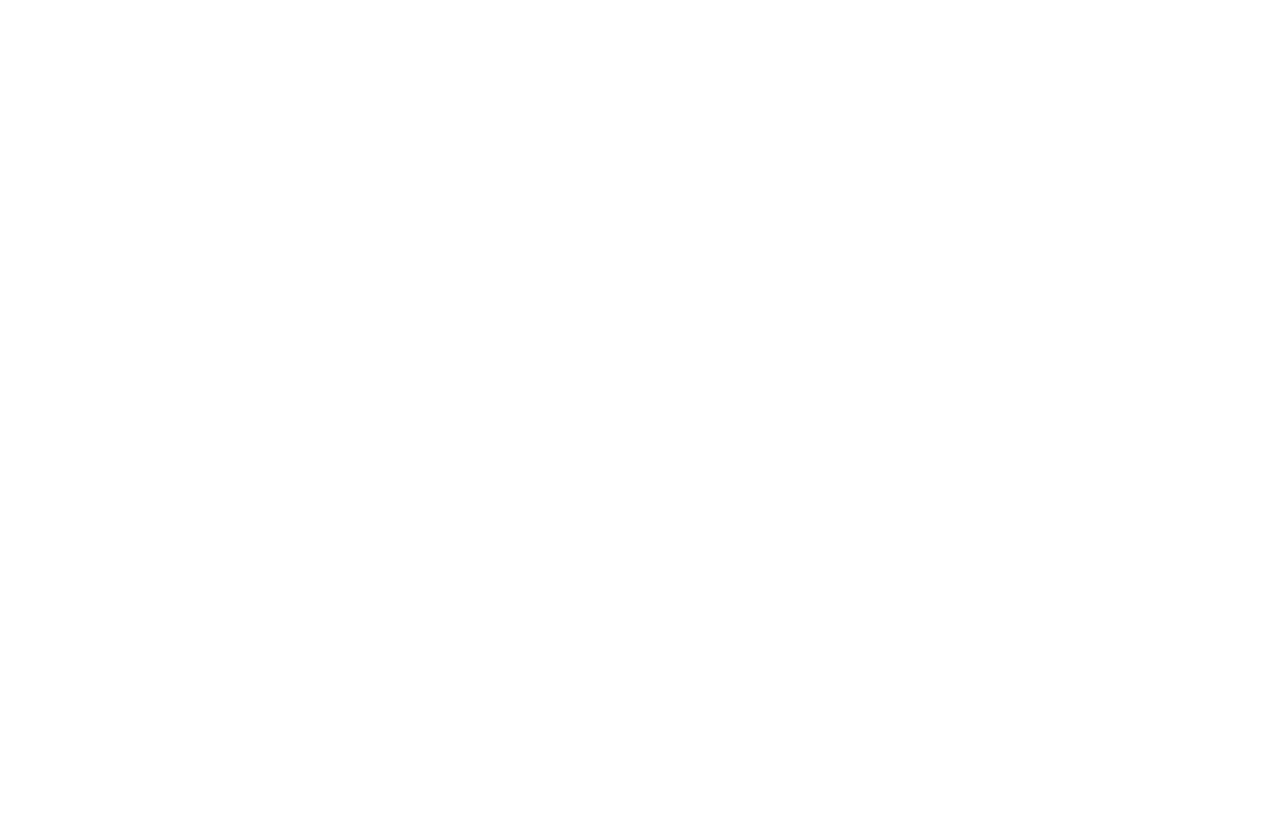
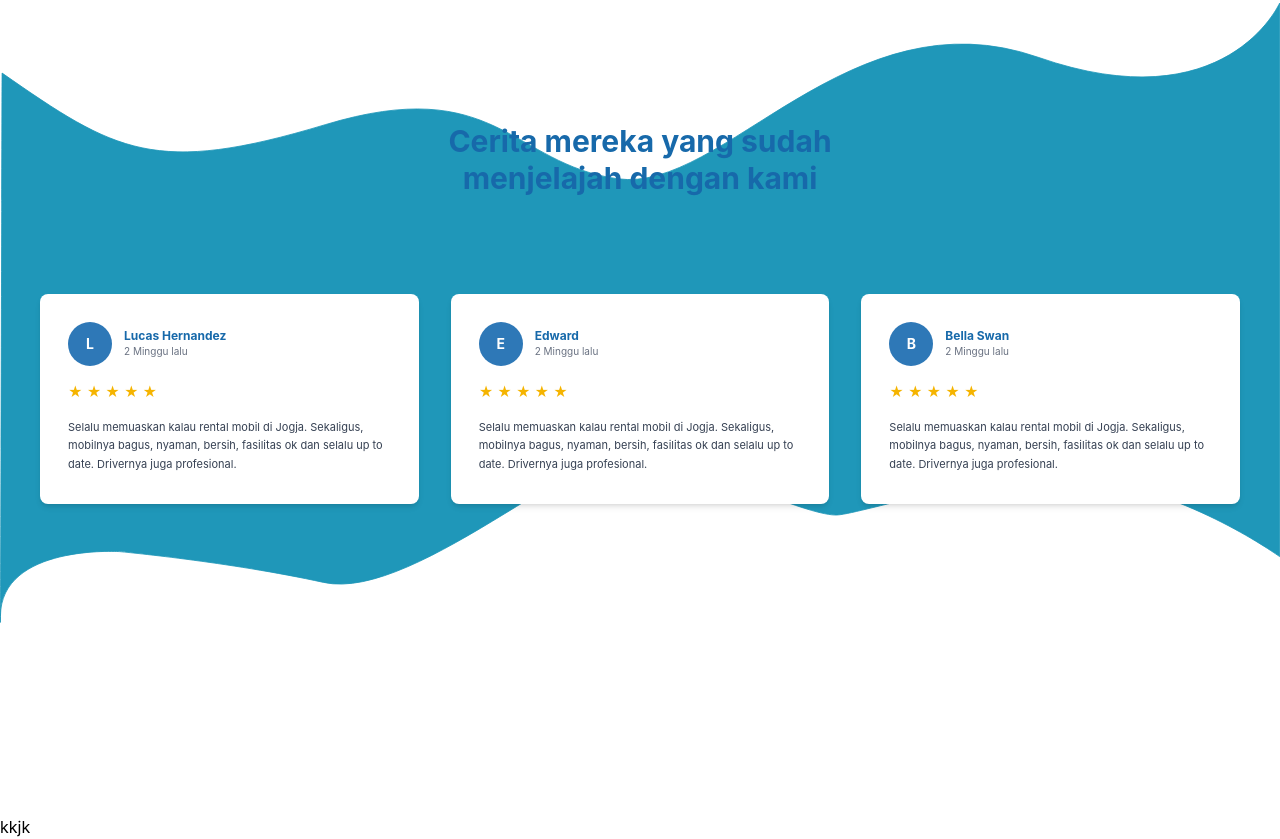
Before and after one commit to maulanaa121/Rental-Mobil-Jogja, a React (Vite) app: page /daftar-mobil in a window 1280 px wide. Shown: the part 3100-3939 px from the top of the page. Before the commit the page ends 3103 px from the top, so only its background shows below. Built offline with nearby package versions, Linux system fonts and the light colour scheme.

Commit message:
feat: add section testimoni

```diff
--- a/src/components/DaftarMobil/DaftarMobil.jsx
+++ b/src/components/DaftarMobil/DaftarMobil.jsx
@@ -5,6 +5,7 @@
 import Keunggulan from '../Keunggulan/Keunggulan'
 import MobilUnggulan from '../MobilUnggulan/MobilUnggulan'
 import Bersiaplah from '../Bersiaplah/Bersiaplah'
+import Testimoni from '../Testimoni/Testimoni'
 
 const DaftarMobil = () => {
   return (
@@ -15,6 +16,8 @@
         <Footer/>
         <MobilUnggulan/>
         <Bersiaplah/>
+        <Testimoni/>
+        <h1 className='pt-48'>kkjk</h1>
     </div>
   )
 }
--- /dev/null
+++ b/src/components/Testimoni/Testimoni.jsx
@@ -0,0 +1,216 @@
+import TestimoniVector from "../../assets/testimoni-vector.svg";
+
+const Testimoni = () => {
+    const testimonials = [
+        {
+            name: "Lucas Hernandez",
+            time: "2 Minggu lalu",
+            initial: "L",
+            text: "Selalu memuaskan kalau rental mobil di Jogja. Sekaligus, mobilnya bagus, nyaman, bersih, fasilitas ok dan selalu up to date. Drivernya juga profesional.",
+        },
+        {
+            name: "Edward",
+            time: "2 Minggu lalu",
+            initial: "E",
+            text: "Selalu memuaskan kalau rental mobil di Jogja. Sekaligus, mobilnya bagus, nyaman, bersih, fasilitas ok dan selalu up to date. Drivernya juga profesional.",
+        },
+        {
+            name: "Bella Swan",
+            time: "2 Minggu lalu",
+            initial: "B",
+            text: "Selalu memuaskan kalau rental mobil di Jogja. Sekaligus, mobilnya bagus, nyaman, bersih, fasilitas ok dan selalu up to date. Drivernya juga profesional.",
+        },
+    ];
+
+    return (
+        <section
+            className="
+                relative
+                min-h-[700px]
+                overflow-hidden
+                bg-white
+
+                lg:aspect-[1537/745]
+                lg:min-h-0
+            "
+        >
+            {/* =========================
+                VECTOR BACKGROUND
+            ========================= */}
+            <img
+                src={TestimoniVector}
+                alt=""
+                className="
+                    pointer-events-none
+                    absolute
+                    left-0
+                    top-0
+                    z-0
+                    h-auto
+                    w-full
+                "
+            />
+
+            {/* =========================
+                CONTENT
+            ========================= */}
+            <div
+                className="
+                    relative
+                    z-10
+                    mx-auto
+                    w-full
+                    max-w-[1350px]
+                    px-6
+
+                    sm:px-8
+                    lg:px-10
+                "
+            >
+                {/* =========================
+                    TITLE
+                ========================= */}
+                <div
+                    className="
+                        pt-[95px]
+                        text-center
+
+                        sm:pt-[110px]
+                        lg:pt-[120px]
+                    "
+                >
+                    <h2
+                        className="
+                            text-2xl
+                            font-bold
+                            leading-tight
+                            text-[#1769AA]
+
+                            sm:text-3xl
+                        "
+                    >
+                        Cerita mereka yang sudah
+                        <br />
+                        menjelajah dengan kami
+                    </h2>
+                </div>
+
+                {/* =========================
+                    TESTIMONIAL CARDS
+                ========================= */}
+                <div
+                    className="
+                        mx-auto
+                        mt-24
+                        grid
+                        w-full
+                        max-w-[1250px]
+                        grid-cols-1
+                        gap-6
+
+                        sm:grid-cols-2
+
+                        lg:grid-cols-3
+                        lg:gap-8
+                    "
+                >
+                    {testimonials.map((item, index) => (
+                        <div
+                            key={index}
+                            className="
+                                w-full
+                                min-h-[210px]
+                                rounded-lg
+                                bg-white
+                                p-7
+                                shadow-md
+
+                                transition-all
+                                duration-300
+                                hover:-translate-y-1
+                                hover:shadow-lg
+                            "
+                        >
+                            {/* =========================
+                                PROFILE
+                            ========================= */}
+                            <div className="flex items-center gap-3">
+                                <div
+                                    className="
+                                        flex
+                                        h-11
+                                        w-11
+                                        shrink-0
+                                        items-center
+                                        justify-center
+                                        rounded-full
+                                        bg-[#2E78B7]
+                                        text-sm
+                                        font-bold
+                                        text-white
+                                    "
+                                >
+                                    {item.initial}
+                                </div>
+
+                                <div>
+                                    <h3
+                                        className="
+                                            text-xs
+                                            font-bold
+                                            text-[#1769AA]
+                                        "
+                                    >
+                                        {item.name}
+                                    </h3>
+
+                                    <p
+                                        className="
+                                            text-[10px]
+                                            text-gray-500
+                                        "
+                                    >
+                                        {item.time}
+                                    </p>
+                                </div>
+                            </div>
+
+                            {/* =========================
+                                RATING
+                            ========================= */}
+                            <div className="mt-4 flex gap-1">
+                                {[1, 2, 3, 4, 5].map((star) => (
+                                    <span
+                                        key={star}
+                                        className="
+                                            text-sm
+                                            text-[#F5B400]
+                                        "
+                                    >
+                                        ★
+                                    </span>
+                                ))}
+                            </div>
+
+                            {/* =========================
+                                DESCRIPTION
+                            ========================= */}
+                            <p
+                                className="
+                                    mt-4
+                                    text-[11px]
+                                    leading-[1.7]
+                                    text-gray-700
+                                "
+                            >
+                                {item.text}
+                            </p>
+                        </div>
+                    ))}
+                </div>
+            </div>
+        </section>
+    );
+};
+
+export default Testimoni;
```
Also changed, not shown: src/assets/testimoni-vector.svg (added).
